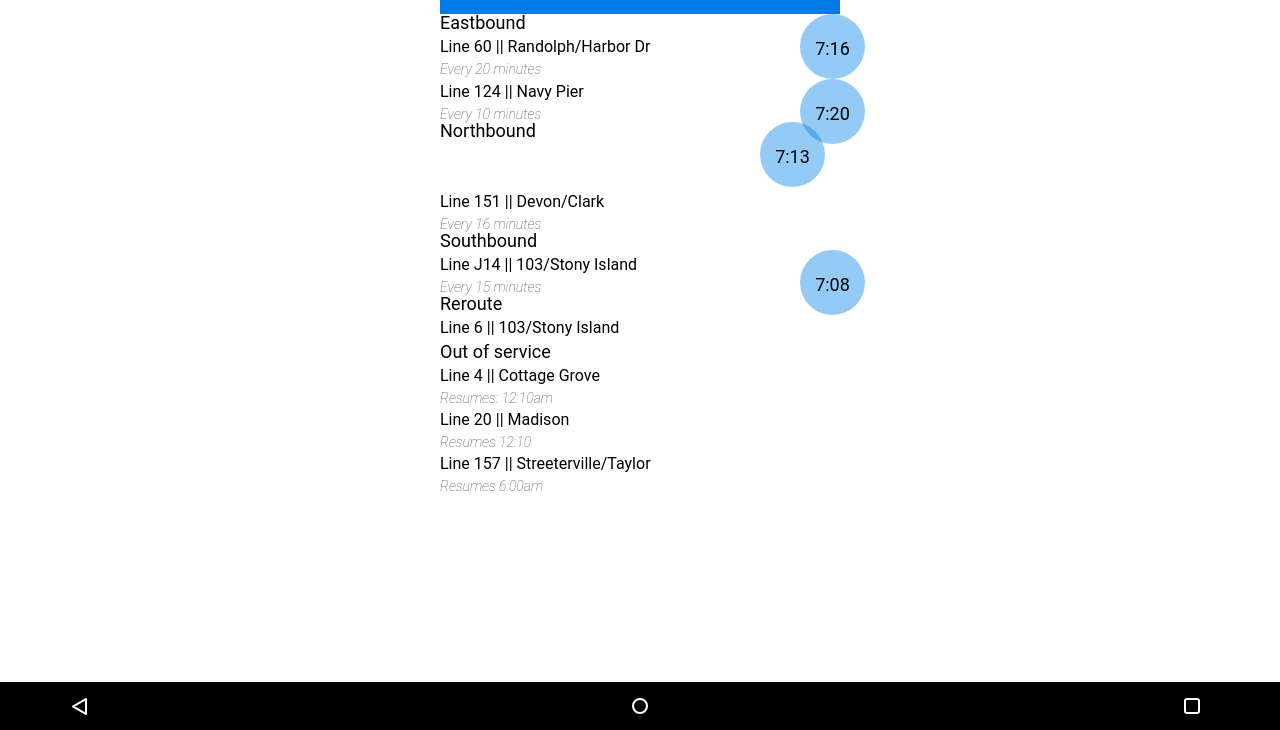
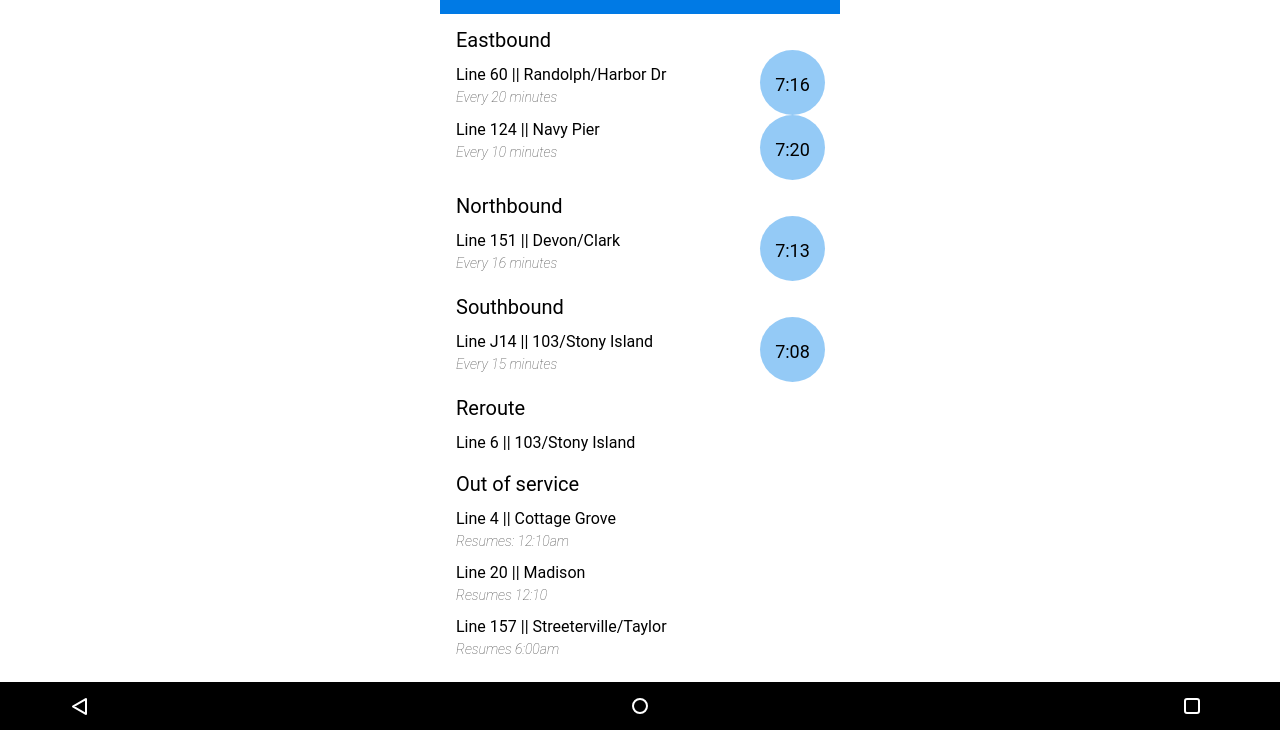
Before and after one commit to orlee-gillis/frontend_challenge, a plain HTML site: page index.html in a window 1280 px wide. Shown: the part 70-800 px from the top of the page. Drawn offline with Linux system fonts and the light colour scheme.

Commit message:
fixed margins around li elements and circles

```diff
--- a/css/style.css
+++ b/css/style.css
@@ -49,15 +49,18 @@ ul {
 }
 
 li.direction {
-font-size: 18px;
+font-size: 20px;
 font-weight: medium;
 float: left;
 display: inline-block;
+width: 80%;
+margin-top: 16px;
+margin-left: 16px;
 }
 
 
 li.times {
-width: 10%;
+width: 20%;
 float: right;
 display: inline-block;
 }
@@ -75,13 +78,17 @@ p {
 
 }
 li.bus {
-width:85%;
+  width: 60%;
 display: inline-block;
+margin-left: 16px;
+
 }
 h3 {
   font-size: 16px;
   font-weight: medium;
   line-height: 30px;
+  margin-top: 10px;
+
 }
 
 
```
